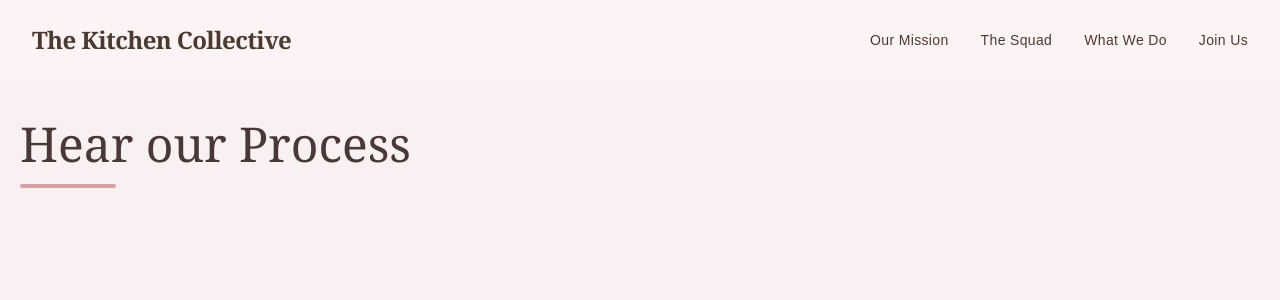
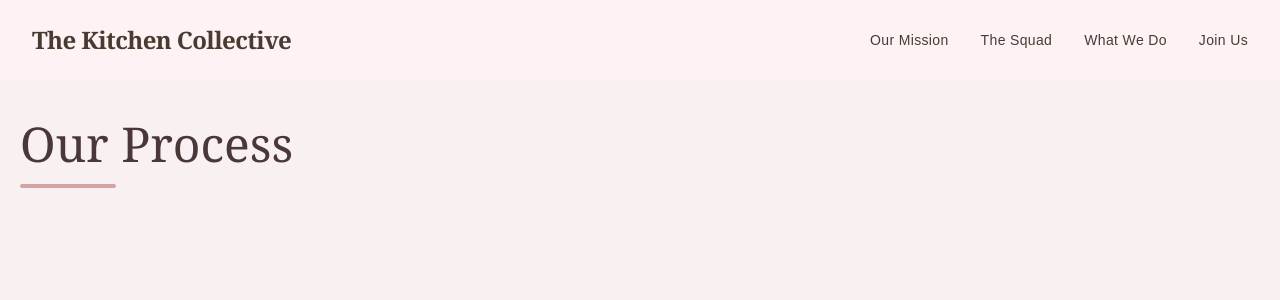
Before and after one commit to StephanieFarid/thekitchen, a Next.js app: page /what in a window 1280 px wide. Shown: the top 300 px of the page. Built offline with nearby package versions, Linux system fonts and the light colour scheme.

Commit message:
more meat

```diff
--- a/app/components/what.tsx
+++ b/app/components/what.tsx
@@ -6,7 +6,7 @@ const TheProcess = () => {
         <div className="max-w-7xl mx-auto">
         <header className="mb-12">
           <h1 className="text-4xl md:text-5xl font-serif text-[#4A3737] mb-4">
-            Hear our Process
+            Our Process
           </h1>
           <div className="h-1 w-24 bg-[#D4A3A3] rounded-full"></div>
         </header>
--- a/app/components/who.tsx
+++ b/app/components/who.tsx
@@ -1,10 +1,10 @@
 import React from 'react';
 import Image from 'next/image';
-import Chris from '../assets/Chris.png'
-import Steph from '../assets/steph.png'
-import Moyo from '../assets/moyo.png'
-import Ruka from '../assets/Ruka.png'
-import Stephanie from '../assets/Stephanie.png'
+import Chris from "../assets/Chris.png"
+import Steph from "../assets/steph.png"
+import Moyo from "../assets/moyo.png"
+import Ruka from "../assets/Ruka.png"
+import Stephanie from "../assets/Stephanie.png"
 
 
 interface TeamMember {
@@ -21,7 +21,7 @@ const team: TeamMember[] = [
     name: 'Chris',
     role: 'Role',
     blurb: 'Getting things done.',
-    imageUrl: Chris, // Replace with your actual paths
+    imageUrl: Chris,
   },
   {
     id: 2,
```
